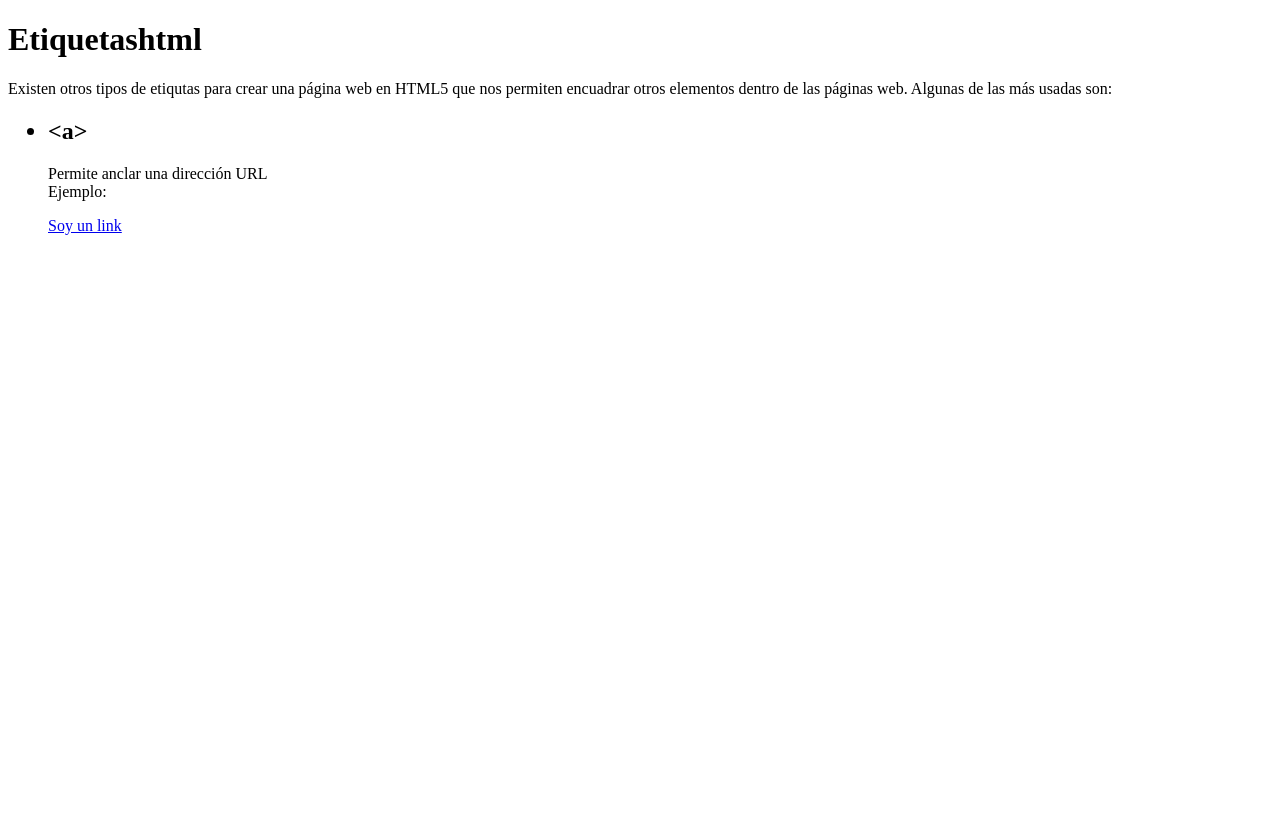
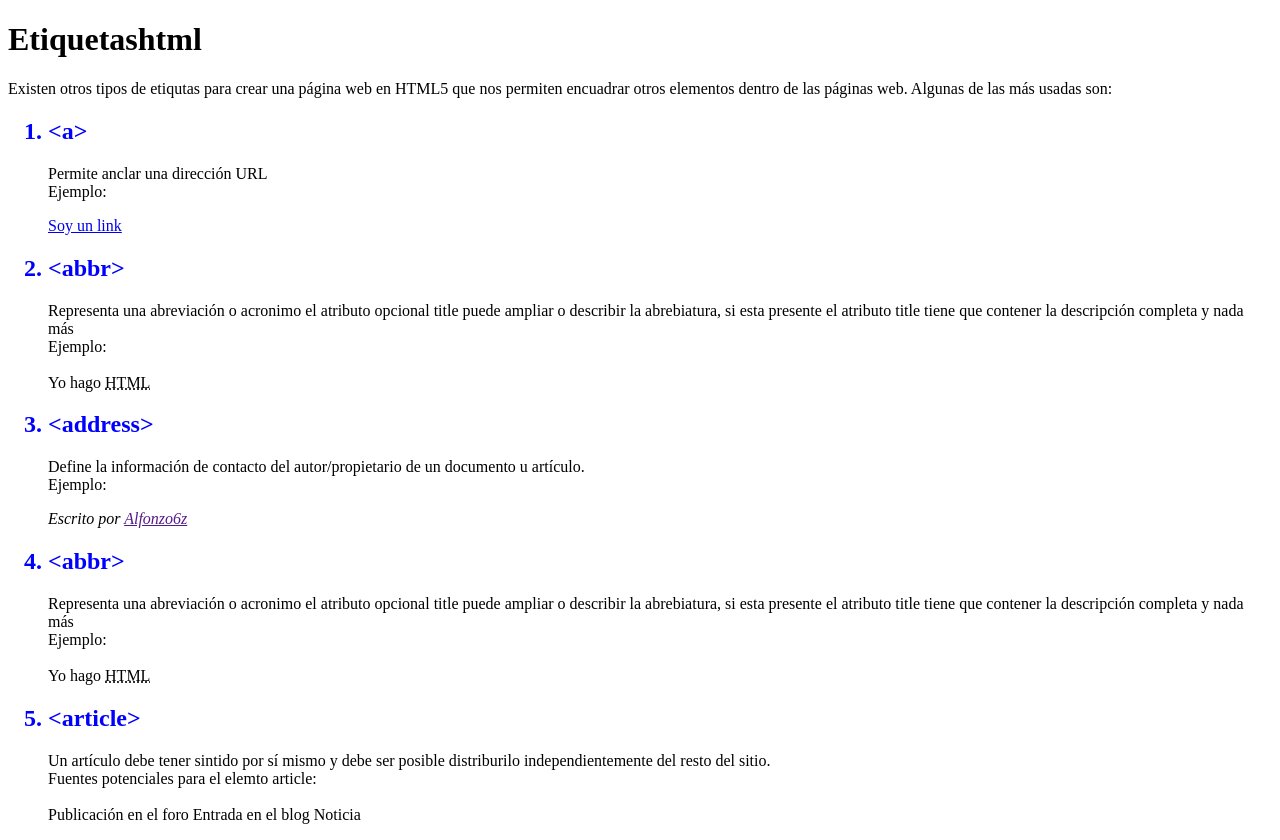
Before and after one commit to Alberto-58-85/RepositorioAlberto, a plain HTML site: page practicadeetiquetas/index.html in a window 1280 px wide. Before the commit the page ends 800 px from the top, so only its background shows below. Drawn offline with Linux system fonts and the light colour scheme.

Commit message:
segunda clase de pagina

```diff
--- a/practicadeetiquetas/index.html
+++ b/practicadeetiquetas/index.html
@@ -5,6 +5,14 @@
     <meta http-equiv="X-UA-Compatible" content="IE=edge">
     <meta name="viewport" content="width=device-width, initial-scale=1.0">
     <title>Etiquetashtml</title>
+    <style>
+        h2 {
+            color: blue;
+        }
+        li {
+            list-style: decimal;
+        }
+    </style>
 </head>
 <body>
     <h1>Etiquetashtml</h1>
@@ -12,11 +20,38 @@
         elementos dentro de las páginas web. Algunas de las más usadas son:</p>
 
     <ul>
-
-        <h2><li>&lt;a&gt;</li></h2>
+        <h2 =><li>&lt;a&gt;</li></h2>
         <p>Permite anclar una dirección URL <br>
             Ejemplo:</p>
-            <a href="http://google.com">Soy un link</a>
+        <a href="http://google.com">Soy un link</a>
+
+        <h2 =><li>&lt;abbr&gt;</li></h2>
+        <p>Representa una abreviación o acronimo el atributo opcional title puede ampliar o describir la abrebiatura,
+            si esta presente el atributo title tiene que contener la descripción completa y nada más <br>
+            Ejemplo: <br><br>
+            Yo hago <abbr title="Hyper Text Markup Lenguage">HTML</abbr>
+        </p>
+        <h2 ><li>&lt;address&gt;</li></h2>
+        <p>Define la información de contacto del autor/propietario de un documento u artículo. <br>
+            Ejemplo:
+            <address>Escrito por <a href="">Alfonzo6z</a></address>
+
+        <h2 =><li>&lt;abbr&gt;</li></h2>
+        <p>Representa una abreviación o acronimo el atributo opcional title puede ampliar o describir la abrebiatura,
+            si esta presente el atributo title tiene que contener la descripción completa y nada más <br>
+            Ejemplo: <br><br>
+            Yo hago <abbr title="Hyper Text Markup Lenguage">HTML</abbr>
+        </p>
+        <h2 =><li>&lt;article&gt;</li></h2>
+        <p>Un artículo debe tener sintido por sí mismo y debe ser posible distriburilo independientemente del resto
+            del sitio. <br>
+            Fuentes potenciales para el elemto article: <br><br>
+            Publicación en el foro
+            Entrada en el blog
+            Noticia
+
+        </p>
+
     </ul>
 </body>
 </html>
```
